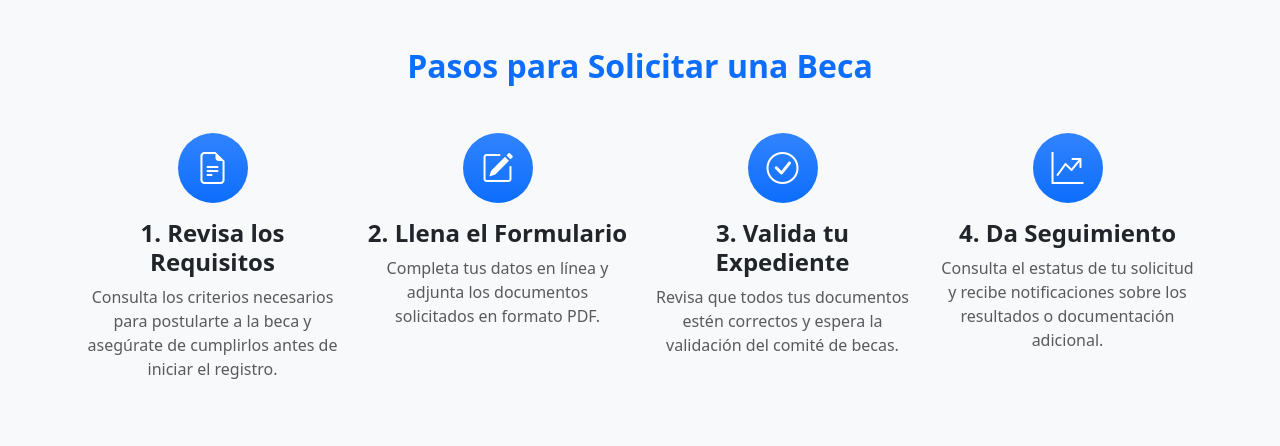
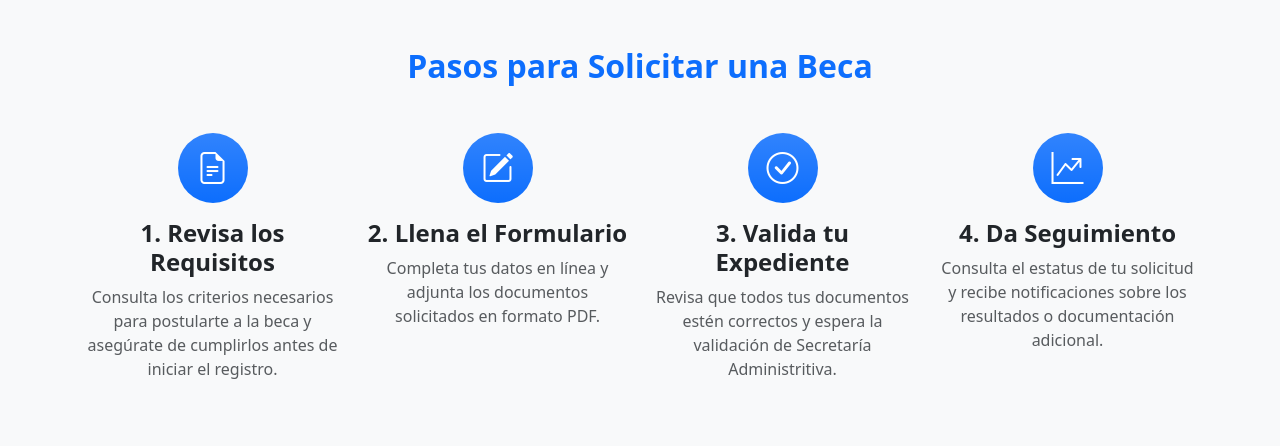
Before and after one commit to IYRH/becas_portal, a Flask app: page / in a window 1280 px wide; the page is wider, and only the part inside the window is pictured. Shown: the part 871-1317 px from the top of that part. Run offline with Flask 3, Linux system fonts and the light colour scheme.

Commit message:
corrigiendo un letrero

```diff
--- a/templates/index.html
+++ b/templates/index.html
@@ -102,7 +102,7 @@
           <i class="bi bi-check-circle"></i>
         </div>
         <h4 class="fw-semibold">3. Valida tu Expediente</h4>
-        <p class="text-muted">Revisa que todos tus documentos estén correctos y espera la validación del comité de becas.</p>
+        <p class="text-muted">Revisa que todos tus documentos estén correctos y espera la validación de Secretaría Administritiva.</p>
       </div>
 
       <!-- Paso 4 -->
```
